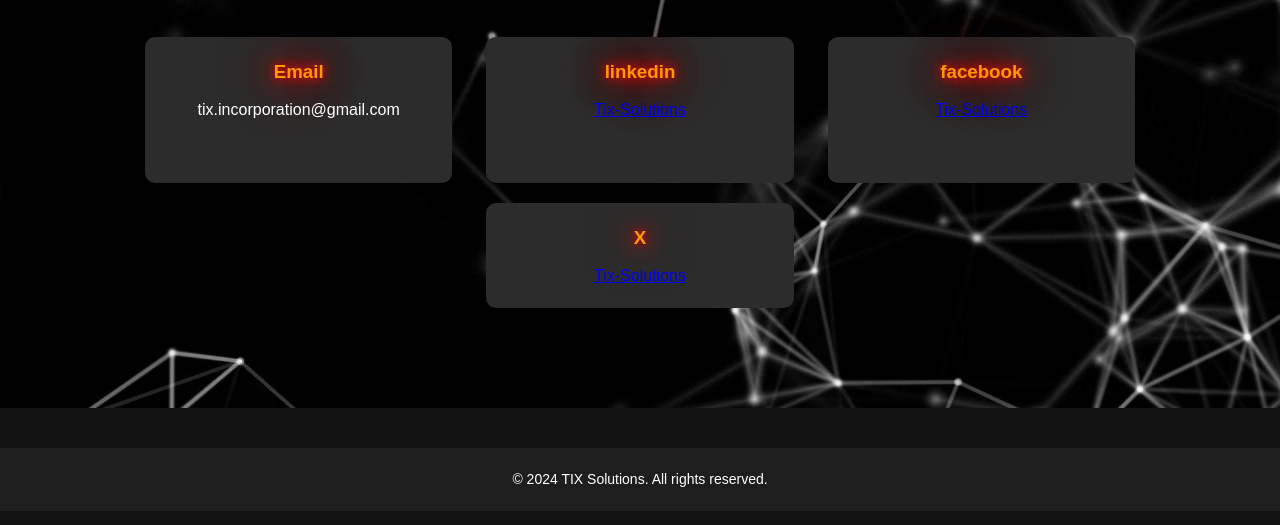
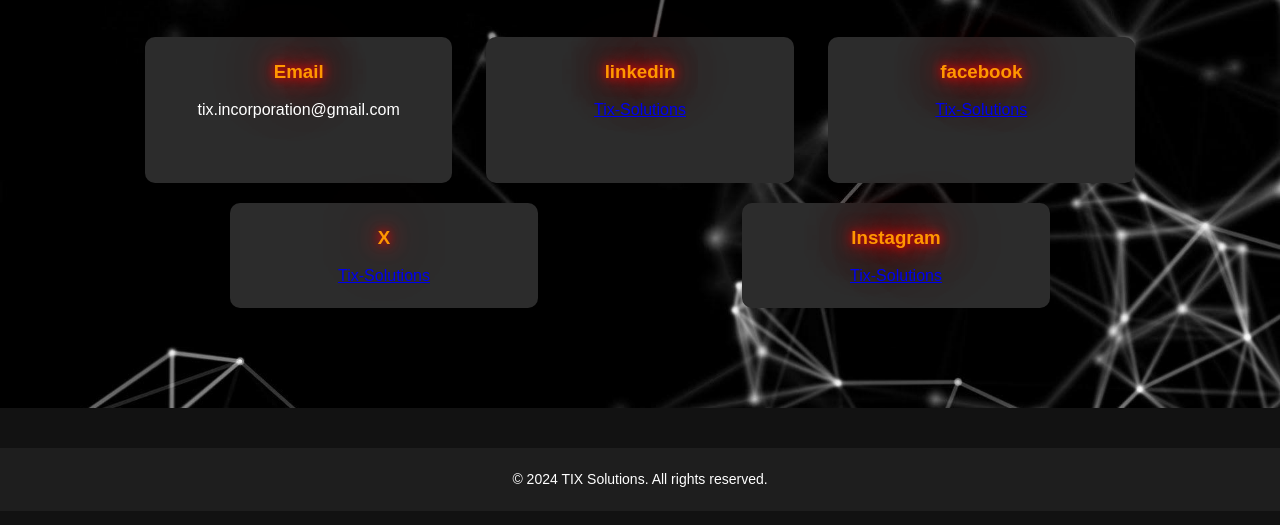
Before and after one commit to TixSolutions/Tix-Solutions, a plain HTML site: page contact.html in a window 1280 px wide. Shown: the part 189-714 px from the top of the page. Drawn offline with nearby package versions, Linux system fonts and the light colour scheme; a script that the page names is missing.

Commit message:
Update contact.html

```diff
--- a/contact.html
+++ b/contact.html
@@ -46,6 +46,10 @@
                 <h3>X</h3>
                 <a href="https://x.com/tixsolution" target=”_blank”>Tix-Solutions</a>
             </div>
+            <div class="info-item">
+                <h3>Instagram</h3>
+                <a href="https://www.instagram.com/tixsolution/" target=”_blank”>Tix-Solutions</a>
+            </div>
         </div>
     </section>
 
```
